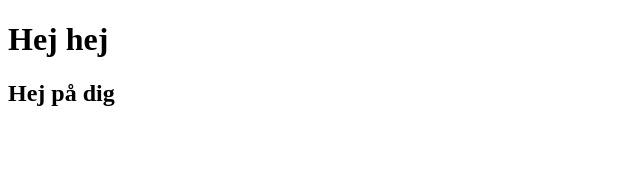
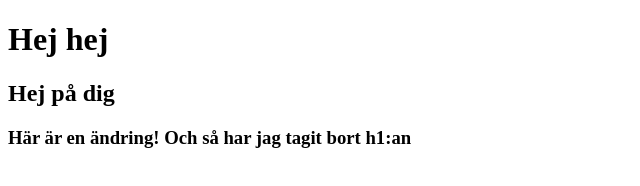
Before and after one commit to peringe99/gitIntro, a plain HTML site: page index.html in a window 1280 px wide. Shown: the whole page, without its empty margins (0-640 px from the left). Drawn offline with Linux system fonts and the light colour scheme.

```diff
--- a/index.html
+++ b/index.html
@@ -8,5 +8,7 @@
 <body>
     <h1>Hej hej</h1>
     <h2>Hej på dig</h2>
+
+    <h3>Här är en ändring! Och så har jag tagit bort h1:an </h3>
 </body>
 </html>
```
